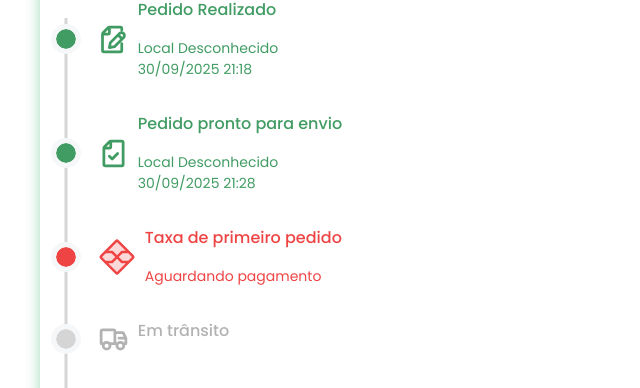
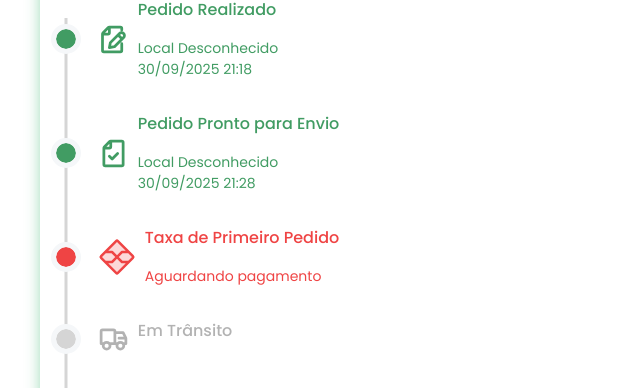
Before and after one commit to Oferta8547/deliciasdanaty-tpp, a plain HTML site: page index.html in a window 1280 px wide. Shown: the part 403-791 px from the top of the page, 116-756 px from the left. Drawn offline with nearby package versions, Linux system fonts and the light colour scheme; no server answers; a script that the page names is missing.

Commit message:
Update index.html

```diff
--- a/index.html
+++ b/index.html
@@ -381,7 +381,7 @@
                                           </svg>
 
                                         <div class="text">
-                                            <p style="font-weight: 500;">Pedido pronto para envio</p>
+                                            <p style="font-weight: 500;">Pedido Pronto para Envio</p>
                                             <small><div class="localizacao">Parauapebas/PA</div></small>
                                             <small><div class="data-hora">12/09/2025 17:56</div></small>
                                         </div>
@@ -397,7 +397,7 @@
                                             </g>
                                         </svg>
                                         <div class="text">
-                                            <p style="font-weight: 500;">Taxa de primeiro pedido</p>
+                                            <p style="font-weight: 500;">Taxa de Primeiro Pedido</p>
                                             <small>Aguardando pagamento</small>
                                         </div>
                                     </div>
@@ -410,7 +410,7 @@
                                           </svg>
 
                                         <div class="text">
-                                            <p style="font-weight: 500;">Em trânsito</p>
+                                            <p style="font-weight: 500;">Em Trânsito</p>
                                             <small></small>
                                         </div>
                                     </div>
```
